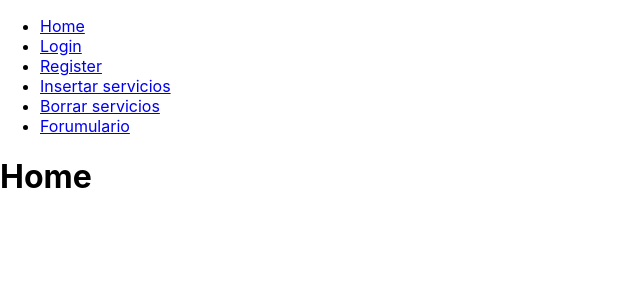
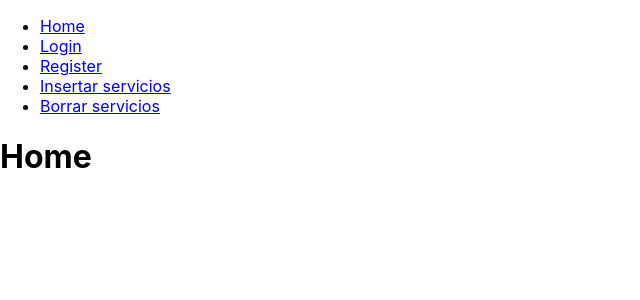
Before and after one commit to Surribas1980/necesidadesdigitales, a React (Create React App) app in the folder FRONT/: page / in a window 1280 px wide. Shown: the top 300 px of the page, without its empty margins (0-640 px from the left). Built offline with nearby package versions, Linux system fonts and the light colour scheme.

Commit message:
Quitando el formulario de prueba

```diff
--- a/FRONT/src/App.js
+++ b/FRONT/src/App.js
@@ -30,9 +30,7 @@ function App() {
               <li>
                 <Link to="/delete/servicios">Borrar servicios</Link>
               </li>
-              <li>
-                <Link to="/formulario/prueba">Forumulario</Link>
-              </li>
+
             </ul>
 
             <Switch>
@@ -52,9 +50,7 @@ function App() {
                 <Route path="/delete/servicios">
                   <DeleteService></DeleteService>
                 </Route>
-                <Route path="/formulario/prueba">
-                  <Formulario></Formulario>
-                </Route>
+
               </AuthProvider>
             </Switch>
           </div>
```
